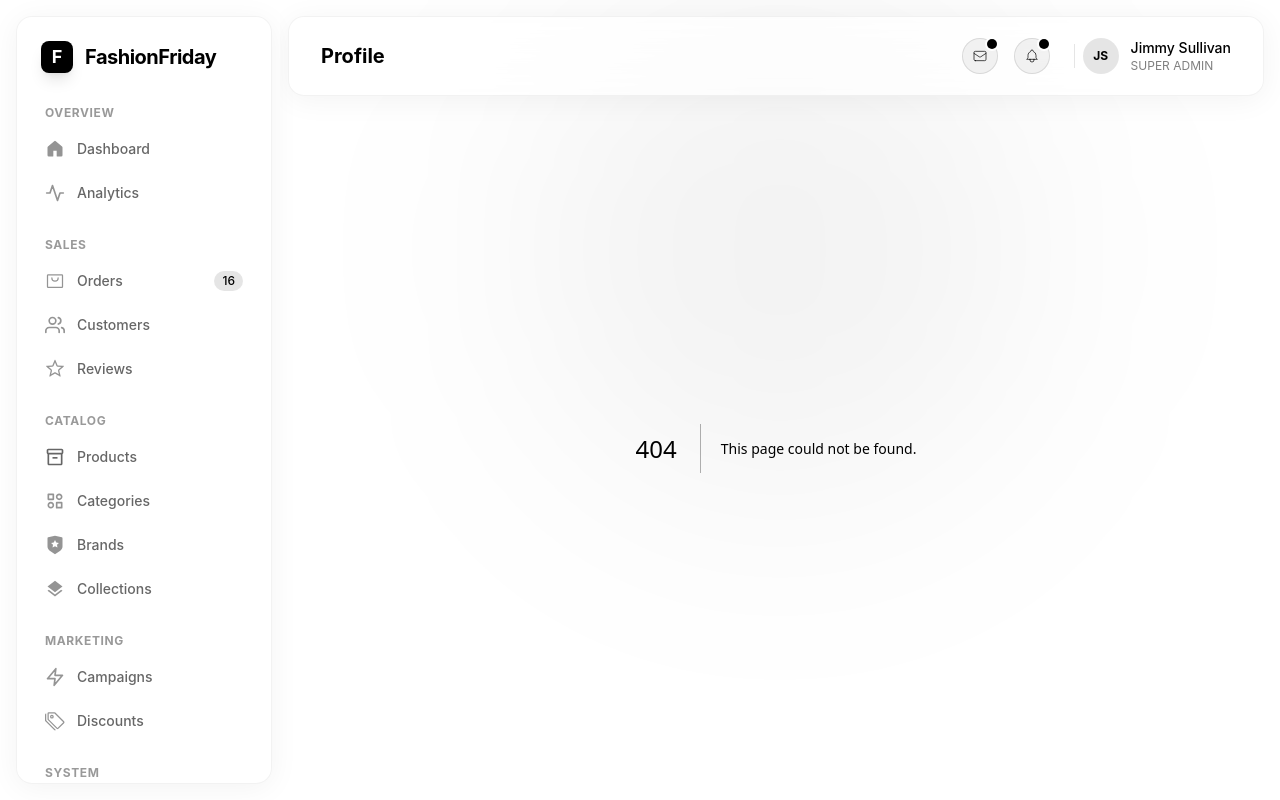
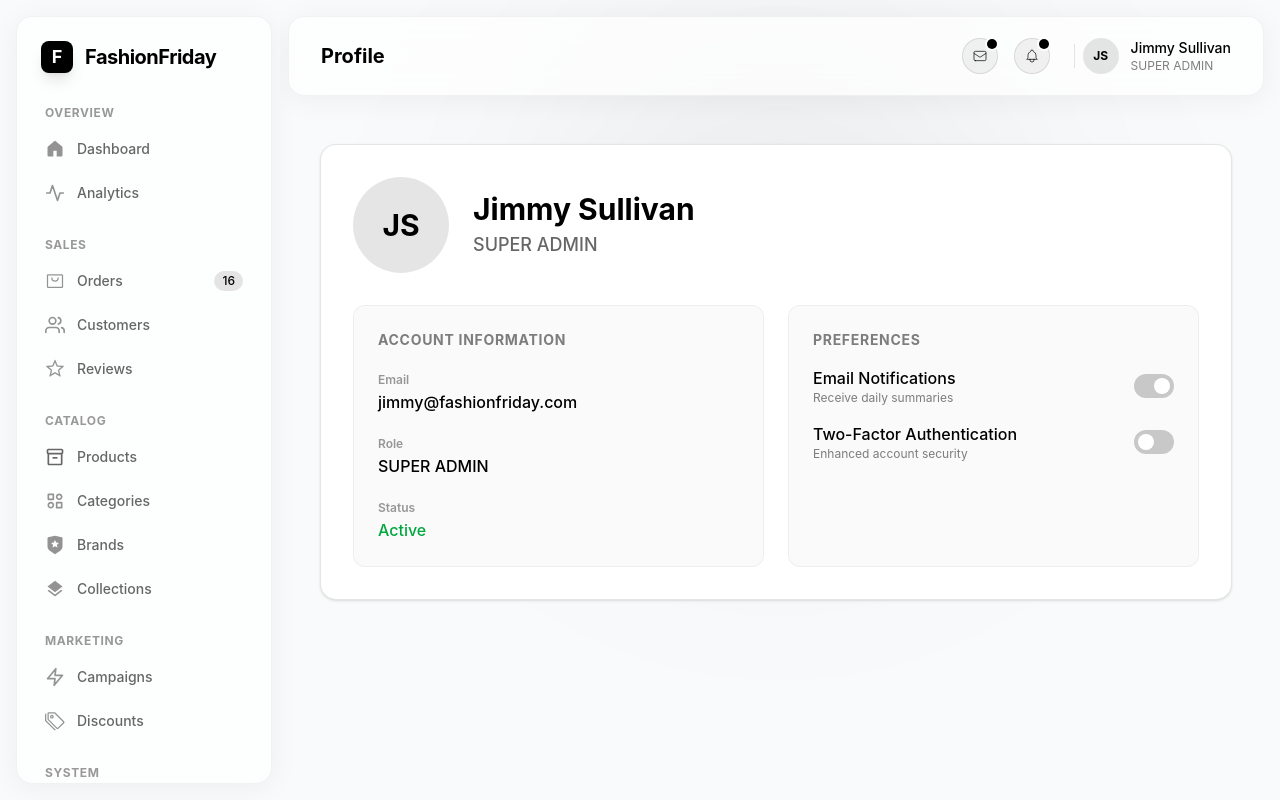
Before and after one commit to FashionFriday-tech/platform, a Next.js app in the folder apps/admin/: page /profile in a window 1280 px wide. Before the commit this address had no page. Built offline with nearby package versions, Linux system fonts and the light colour scheme.

Commit message:
feat(admin): create user profile page

```diff
--- /dev/null
+++ b/apps/admin/src/app/profile/page.tsx
@@ -0,0 +1,73 @@
+'use client';
+
+import { useAuth } from '@/contexts/AuthContext';
+
+export default function ProfilePage() {
+  const { user } = useAuth();
+
+  return (
+    <div className="flex flex-col gap-6 p-8">
+      <div className="flex flex-col gap-8 rounded-2xl border border-black/10 bg-white p-8 shadow-sm dark:border-white/10 dark:bg-[#111]">
+        <div className="flex items-center gap-6">
+          <div className="flex h-24 w-24 items-center justify-center rounded-full bg-black/10 text-3xl font-bold text-black dark:bg-white/10 dark:text-white">
+            {user.initials}
+          </div>
+          <div>
+            <h1 className="text-3xl font-bold text-black dark:text-white">{user.name}</h1>
+            <p className="mt-1 text-lg font-medium text-black/60 dark:text-white/60">
+              {user.role.replace('_', ' ')}
+            </p>
+          </div>
+        </div>
+
+        <div className="grid gap-6 md:grid-cols-2">
+          <div className="rounded-xl border border-black/5 bg-black/[0.02] p-6 dark:border-white/5 dark:bg-white/[0.02]">
+            <h3 className="mb-4 text-sm font-bold uppercase tracking-wider text-black/50 dark:text-white/50">
+              Account Information
+            </h3>
+            <div className="space-y-4">
+              <div>
+                <label className="text-xs font-semibold text-black/40 dark:text-white/40">Email</label>
+                <p className="font-medium">{user.name.split(' ')[0].toLowerCase()}@fashionfriday.com</p>
+              </div>
+              <div>
+                <label className="text-xs font-semibold text-black/40 dark:text-white/40">Role</label>
+                <p className="font-medium">{user.role.replace('_', ' ')}</p>
+              </div>
+              <div>
+                <label className="text-xs font-semibold text-black/40 dark:text-white/40">Status</label>
+                <p className="font-medium text-green-600 dark:text-green-400">Active</p>
+              </div>
+            </div>
+          </div>
+
+          <div className="rounded-xl border border-black/5 bg-black/[0.02] p-6 dark:border-white/5 dark:bg-white/[0.02]">
+            <h3 className="mb-4 text-sm font-bold uppercase tracking-wider text-black/50 dark:text-white/50">
+              Preferences
+            </h3>
+            <div className="space-y-4">
+              <div className="flex items-center justify-between">
+                <div>
+                  <p className="font-medium">Email Notifications</p>
+                  <p className="text-xs text-black/50 dark:text-white/50">Receive daily summaries</p>
+                </div>
+                <div className="h-6 w-10 rounded-full bg-black/20 dark:bg-white/20 relative">
+                  <div className="absolute right-1 top-1 h-4 w-4 rounded-full bg-white dark:bg-black"></div>
+                </div>
+              </div>
+              <div className="flex items-center justify-between">
+                <div>
+                  <p className="font-medium">Two-Factor Authentication</p>
+                  <p className="text-xs text-black/50 dark:text-white/50">Enhanced account security</p>
+                </div>
+                <div className="h-6 w-10 rounded-full bg-black/20 dark:bg-white/20 relative">
+                  <div className="absolute left-1 top-1 h-4 w-4 rounded-full bg-white dark:bg-black"></div>
+                </div>
+              </div>
+            </div>
+          </div>
+        </div>
+      </div>
+    </div>
+  );
+}
```
